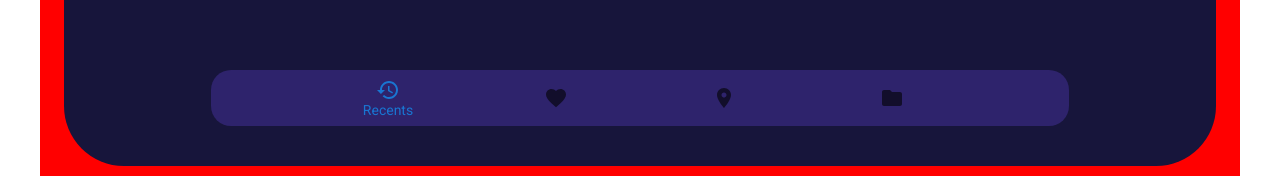
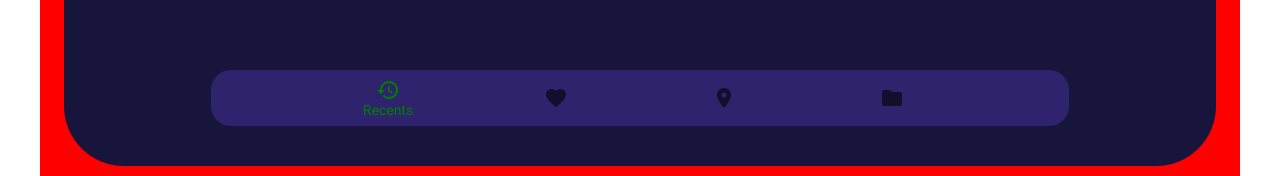
Before and after one commit to timaantonuk/moneo, a React (Vite) app: page / in a window 1280 px wide. Shown: the part 666-842 px from the top of the page. Built offline with nearby package versions, Linux system fonts and the light colour scheme.

Commit message:
fix hover at bottom navigation

```diff
--- a/src/layout/BottomNavigation.tsx
+++ b/src/layout/BottomNavigation.tsx
@@ -18,7 +18,18 @@ export default function BottomNavigationElement() {
     return (
         <BottomNavigation sx={{ width: '80%', borderRadius: 5, backgroundColor: 'var(--accent-1)', color: 'green' }} value={value} onChange={handleChange}>
             <BottomNavigationAction
-                sx={{color: 'green'}}
+                sx={{
+                    color: 'green', // Default color
+                    '&:hover': {
+                        color: 'green', // Hover color
+                    },
+                    '&.Mui-selected': {
+                        color: 'green', // Active (selected) color
+                    },
+                }}
+                label="Recents"
+                value="recents"
+                icon={<RestoreIcon />}
                 label="Recents"
                 value="recents"
                 icon={<RestoreIcon />}
```
